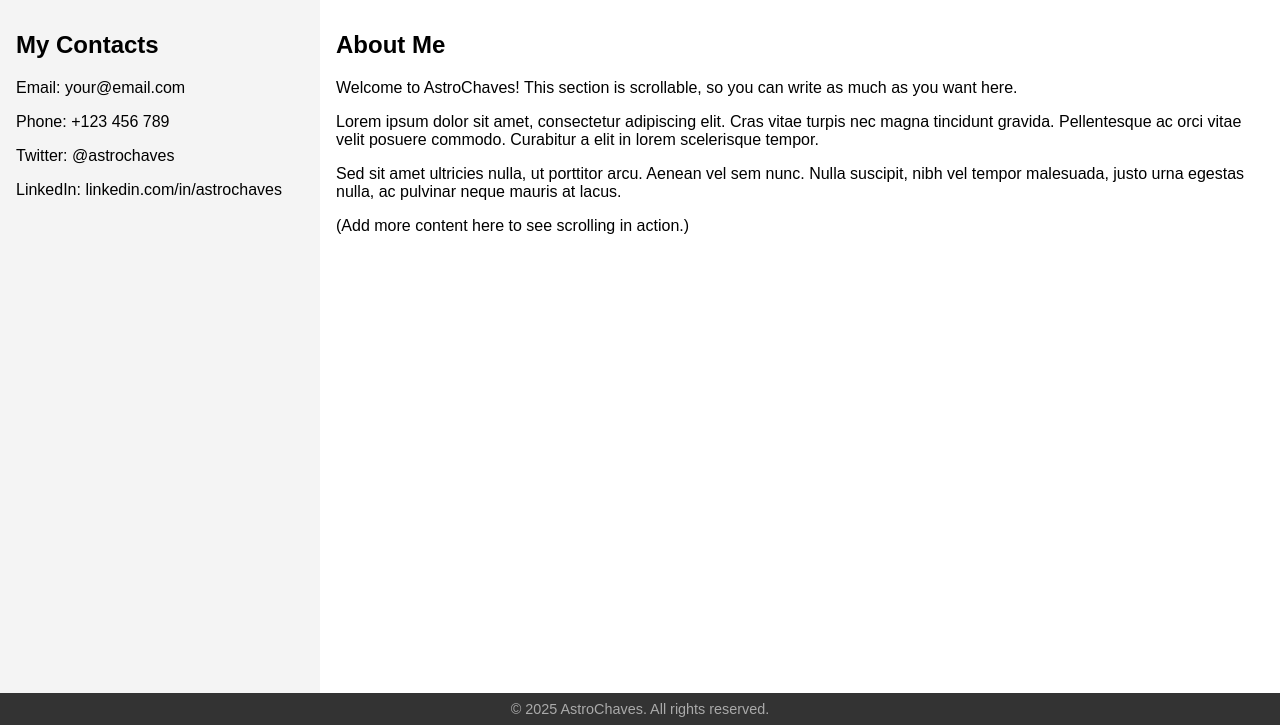
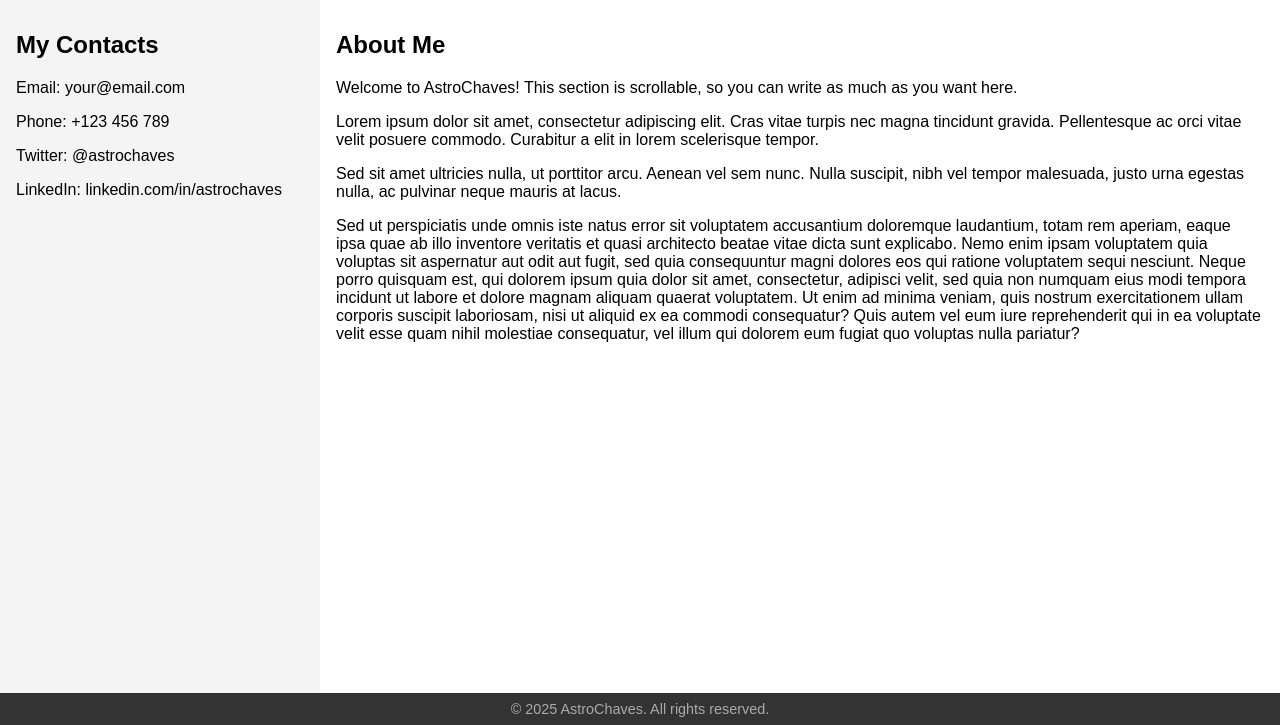
Before and after one commit to astrochaves/Astrochaves, a plain HTML site: page index.html in a window 1280 px wide. Shown: the part 75-800 px from the top of the page. Drawn offline with Linux system fonts and the light colour scheme.

Commit message:
Update index.html

```diff
--- a/index.html
+++ b/index.html
@@ -86,7 +86,18 @@
         justo urna egestas nulla, ac pulvinar neque mauris at lacus.
       </p>
       <p>
-        (Add more content here to see scrolling in action.)
+        Sed ut perspiciatis unde omnis iste natus error sit voluptatem accusantium
+        doloremque laudantium, totam rem aperiam, eaque ipsa quae ab illo inventore
+        veritatis et quasi architecto beatae vitae dicta sunt explicabo. Nemo enim
+        ipsam voluptatem quia voluptas sit aspernatur aut odit aut fugit, sed quia
+        consequuntur magni dolores eos qui ratione voluptatem sequi nesciunt. Neque
+        porro quisquam est, qui dolorem ipsum quia dolor sit amet, consectetur,
+        adipisci velit, sed quia non numquam eius modi tempora incidunt ut labore
+        et dolore magnam aliquam quaerat voluptatem. Ut enim ad minima veniam, quis
+        nostrum exercitationem ullam corporis suscipit laboriosam, nisi ut aliquid
+        ex ea commodi consequatur? Quis autem vel eum iure reprehenderit qui in ea
+        voluptate velit esse quam nihil molestiae consequatur, vel illum qui dolorem
+        eum fugiat quo voluptas nulla pariatur?
       </p>
     </section>
   </main>
```
